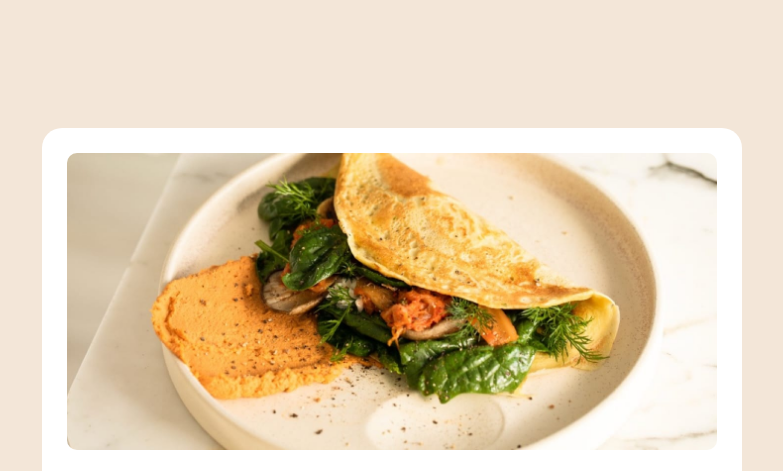
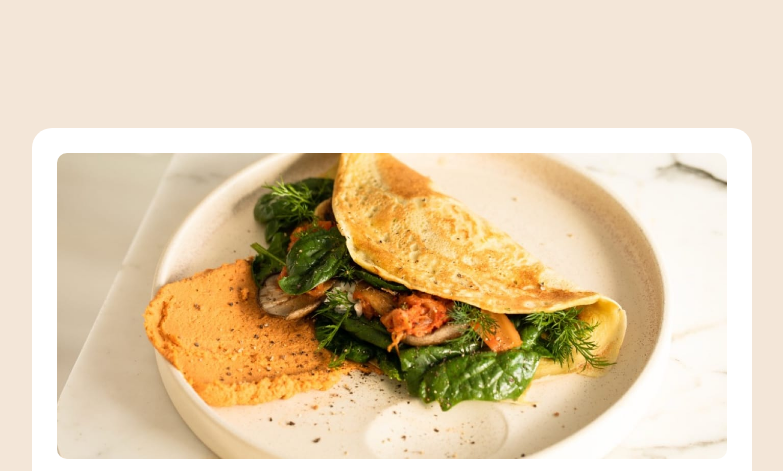
Before and after one commit to praharshnavilae/frontend-mentor-receipe-page-main, a plain HTML site: page index.html in a window 1280 px wide. Shown: the top 471 px of the page, without its empty margins (248-1031 px from the left). Drawn offline with Linux system fonts and the light colour scheme.

Commit message:
Update style.css

```diff
--- a/style.css
+++ b/style.css
@@ -51,7 +51,7 @@
 
     @media (min-width: 400px) {
         .receipe {
-            width: 700px;
+            width: 720px;
             border-radius: 20px;
             padding: 25px;
             margin: 8rem;
```
